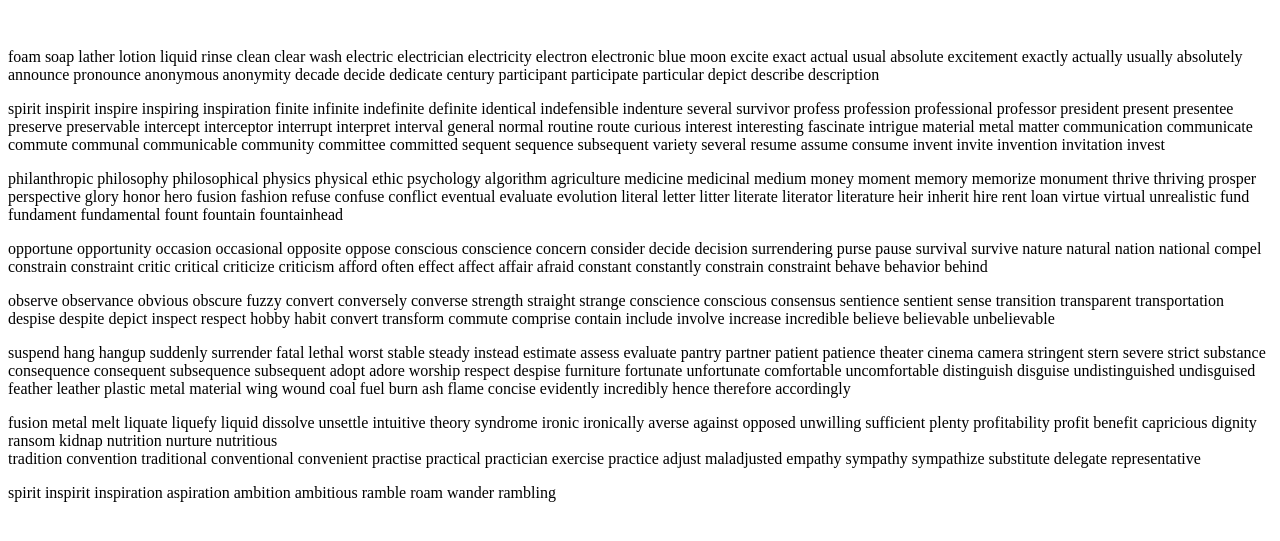
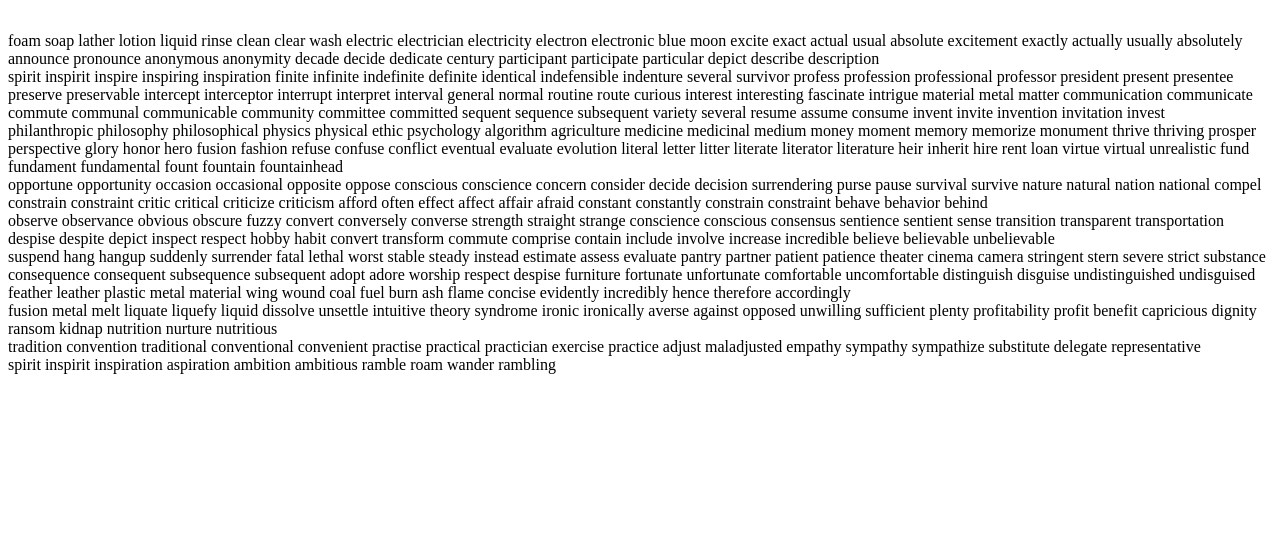
Before and after one commit to xuminzhong/blog, a Jekyll site: the page a.html, which Jekyll copies as it is, in a window 1280 px wide. Shown: the top 541 px of the page. Built offline with Jekyll 4.4.1, drawn with Linux system fonts in a browser that asks for light colours.

```diff
--- a/a.html
+++ b/a.html
@@ -11,21 +11,21 @@
 <body>
 
 <div class="container">
-<p>foam soap lather lotion liquid rinse clean clear wash electric electrician electricity electron electronic blue moon excite exact actual usual absolute excitement exactly actually usually absolutely announce pronounce anonymous anonymity decade decide dedicate century participant participate particular depict describe description</p>
+<div>foam soap lather lotion liquid rinse clean clear wash electric electrician electricity electron electronic blue moon excite exact actual usual absolute excitement exactly actually usually absolutely announce pronounce anonymous anonymity decade decide dedicate century participant participate particular depict describe description</div>
 
-<p>spirit inspirit inspire inspiring inspiration finite infinite indefinite definite identical indefensible indenture several survivor profess profession professional professor president present presentee preserve preservable intercept interceptor interrupt interpret interval general normal routine route curious interest interesting fascinate intrigue material metal matter communication communicate commute communal communicable community committee committed sequent sequence subsequent variety several resume assume consume invent invite invention invitation invest</p>
+<div>spirit inspirit inspire inspiring inspiration finite infinite indefinite definite identical indefensible indenture several survivor profess profession professional professor president present presentee preserve preservable intercept interceptor interrupt interpret interval general normal routine route curious interest interesting fascinate intrigue material metal matter communication communicate commute communal communicable community committee committed sequent sequence subsequent variety several resume assume consume invent invite invention invitation invest</div>
 
-<p>philanthropic philosophy philosophical physics physical ethic psychology algorithm agriculture medicine medicinal medium money moment memory memorize monument thrive thriving prosper perspective glory honor hero fusion fashion refuse confuse conflict eventual evaluate evolution literal letter litter literate literator literature heir inherit hire rent loan virtue virtual unrealistic fund fundament fundamental fount fountain fountainhead</p>
+<div>philanthropic philosophy philosophical physics physical ethic psychology algorithm agriculture medicine medicinal medium money moment memory memorize monument thrive thriving prosper perspective glory honor hero fusion fashion refuse confuse conflict eventual evaluate evolution literal letter litter literate literator literature heir inherit hire rent loan virtue virtual unrealistic fund fundament fundamental fount fountain fountainhead</div>
 
-<p>opportune opportunity occasion occasional opposite oppose conscious conscience concern consider decide decision surrendering purse pause survival survive nature natural nation national compel constrain constraint critic critical criticize criticism afford often effect affect affair afraid constant constantly constrain constraint behave behavior behind</p>
+<div>opportune opportunity occasion occasional opposite oppose conscious conscience concern consider decide decision surrendering purse pause survival survive nature natural nation national compel constrain constraint critic critical criticize criticism afford often effect affect affair afraid constant constantly constrain constraint behave behavior behind</div>
 
-<p>observe observance obvious obscure fuzzy convert conversely converse strength straight strange conscience conscious consensus sentience sentient sense transition transparent transportation despise despite depict inspect respect hobby habit convert transform commute comprise contain include involve increase incredible believe believable unbelievable</p>
+<div>observe observance obvious obscure fuzzy convert conversely converse strength straight strange conscience conscious consensus sentience sentient sense transition transparent transportation despise despite depict inspect respect hobby habit convert transform commute comprise contain include involve increase incredible believe believable unbelievable</div>
 
-<p>suspend hang hangup suddenly surrender fatal lethal worst stable steady instead estimate assess evaluate pantry partner patient patience theater cinema camera stringent stern severe strict substance consequence consequent subsequence subsequent adopt adore worship respect despise furniture fortunate unfortunate comfortable uncomfortable distinguish disguise undistinguished undisguised feather leather plastic metal material wing wound coal fuel burn ash flame concise evidently incredibly hence therefore accordingly</p>
+<div>suspend hang hangup suddenly surrender fatal lethal worst stable steady instead estimate assess evaluate pantry partner patient patience theater cinema camera stringent stern severe strict substance consequence consequent subsequence subsequent adopt adore worship respect despise furniture fortunate unfortunate comfortable uncomfortable distinguish disguise undistinguished undisguised feather leather plastic metal material wing wound coal fuel burn ash flame concise evidently incredibly hence therefore accordingly</div>
 
-<p>fusion metal melt liquate liquefy liquid dissolve unsettle intuitive theory syndrome ironic ironically averse against opposed unwilling sufficient plenty profitability profit benefit capricious dignity ransom kidnap nutrition nurture nutritious <br />tradition convention traditional conventional convenient practise practical practician exercise practice adjust maladjusted empathy sympathy sympathize substitute delegate representative</p>
+<div>fusion metal melt liquate liquefy liquid dissolve unsettle intuitive theory syndrome ironic ironically averse against opposed unwilling sufficient plenty profitability profit benefit capricious dignity ransom kidnap nutrition nurture nutritious <br />tradition convention traditional conventional convenient practise practical practician exercise practice adjust maladjusted empathy sympathy sympathize substitute delegate representative</div>
 
-<p>spirit inspirit inspiration aspiration ambition ambitious ramble roam wander rambling</p>
+<div>spirit inspirit inspiration aspiration ambition ambitious ramble roam wander rambling</div>
 </div>
 </body>
 </html>
```
